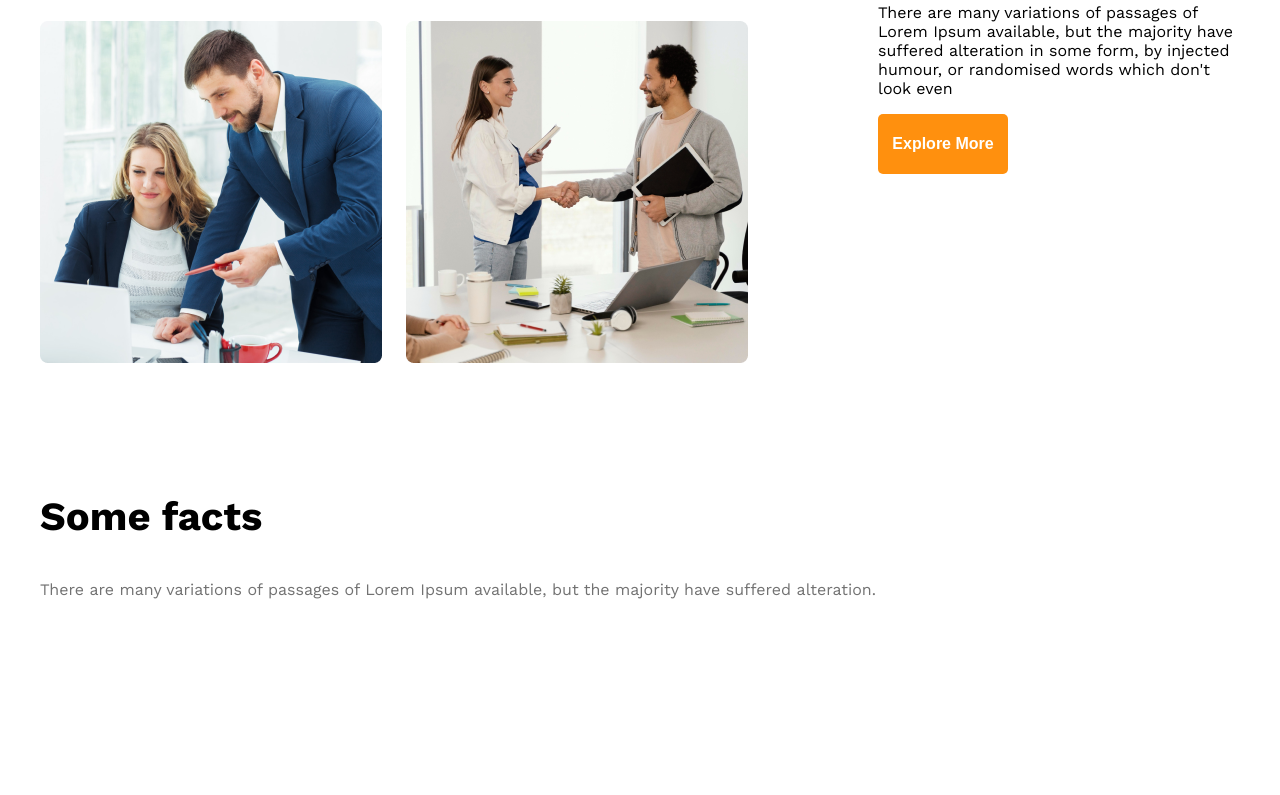
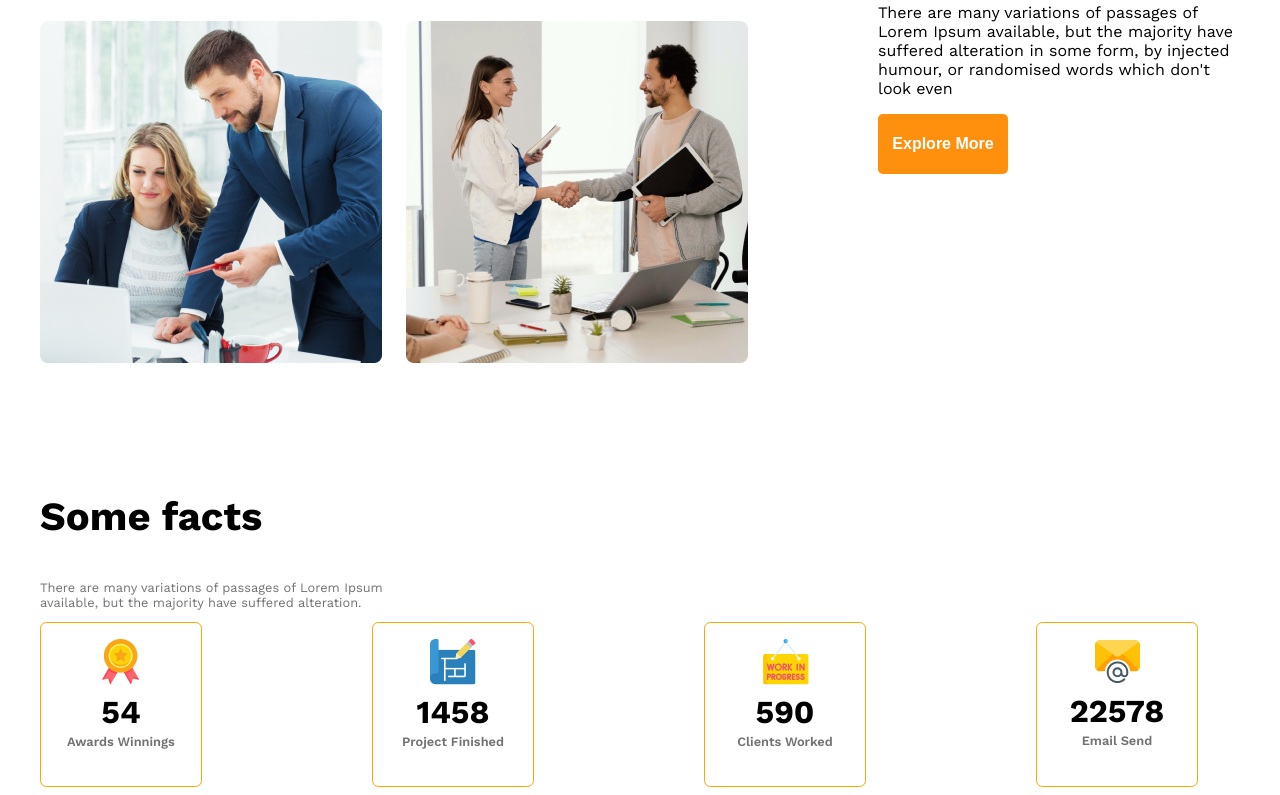
Before and after one commit to yasmin595/g3-architects-web, a plain HTML site: page index.html in a window 1280 px wide. Shown: the part 1404-2199 px from the top of the page. Drawn offline with nearby package versions, Linux system fonts and the light colour scheme.

Commit message:
added facts description and cards

```diff
--- a/index.html
+++ b/index.html
@@ -56,29 +56,29 @@
         <h3 class="section-title">
             Some facts
         </h3>
-        <p class="text-light-gray">
+        <p class="section-description text-light-gray">
             There are many variations of passages of Lorem Ipsum available, but the majority have suffered alteration.
         </p>
         <div class="facts-container">
             <div class="fact">
-                <img src="" alt="" class="fact-icon">
-                <h4 class="fact-number"></h4>
-                <h5 class="fact-name"></h5>
+                <img src="images/icons/ribon.png" alt="" class="fact-icon">
+                <h4 class="fact-number">54</h4>
+                <h5 class="fact-name text-light-gray">Awards Winnings</h5>
             </div>
             <div class="fact">
-                <img src="" alt="" class="fact-icon">
-                <h4 class="fact-number"></h4>
-                <h5 class="fact-name"></h5>
+                <img src="images/icons/projects.png" alt="" class="fact-icon">
+                <h4 class="fact-number">1458</h4>
+                <h5 class="fact-name text-light-gray">Project Finished</h5>
             </div>
             <div class="fact">
-                <img src="" alt="" class="fact-icon">
-                <h4 class="fact-number"></h4>
-                <h5 class="fact-name"></h5>
+                <img src="images/icons/customers.png" alt="" class="fact-icon">
+                <h4 class="fact-number">590</h4>
+                <h5 class="fact-name text-light-gray">Clients Worked</h5>
             </div>
             <div class="fact">
-                <img src="" alt="" class="fact-icon">
-                <h4 class="fact-number"></h4>
-                <h5 class="fact-name"></h5>
+                <img src="images/icons/email.png" alt="" class="fact-icon">
+                <h4 class="fact-number">22578</h4>
+                <h5 class="fact-name text-light-gray">Email Send</h5>
             </div>
         </div>
     </section>
--- a/styles/architect.css
+++ b/styles/architect.css
@@ -113,6 +113,37 @@ align-items: center;
 .features{
   color:rgba(255, 144, 14, 1) ;
 }
+
+.facts-container{
+  display:grid;
+  grid-template-columns: repeat(4, 1fr);
+  gap: 10vw;
+}
+.fact{
+  border: 1px solid orange;
+  width: 10vw;
+  border-radius: .5vw;
+  text-align: center;
+  justify-content: center;
+  align-items: center;
+  padding: 1rem 1rem;
+
+}
+.fact-number{
+  font-size: 2rem;
+  margin-top: .2rem;
+  margin-bottom: .2rem;
+}
+.fact-name{
+  font-size: .8rem;
+  font-weight: 600;
+  margin-top: 0px;
+}
+.section-description{
+  font-size: 0.8rem;
+max-width: 30vw;
+}
+
 /* responsive media  */
 @media screen and (max-width: 576px) {
   .navbar,
```
